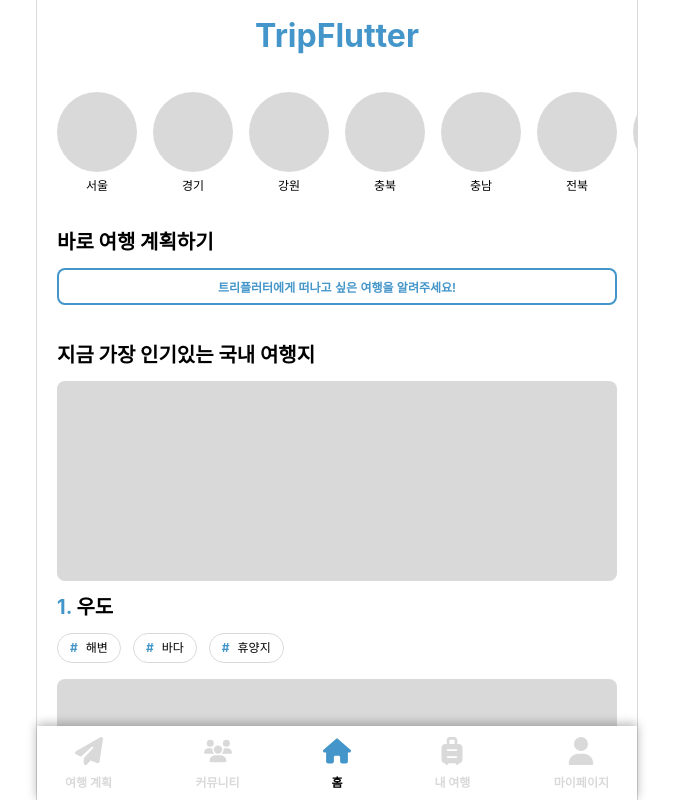
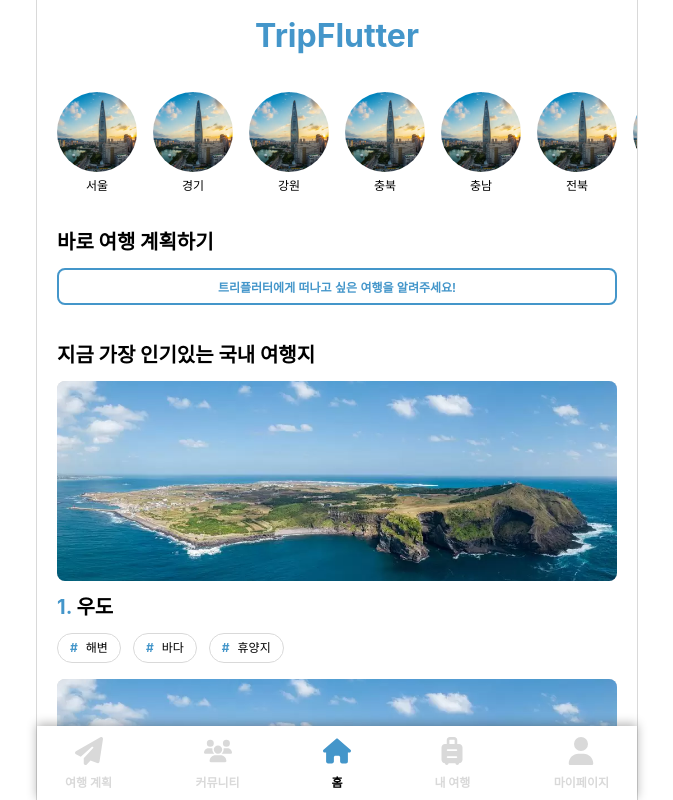
Before and after one commit to dd1761/TripFlutter-FE, a Next.js app: page / in a window 1280 px wide. Shown: the top 800 px of the page, without its empty margins (303-976 px from the left). Built offline with nearby package versions, Linux system fonts and the light colour scheme.

Commit message:
Feat : Add Dummy Image for main page

```diff
--- a/app/components/main/LocationThumbNailCard.tsx
+++ b/app/components/main/LocationThumbNailCard.tsx
@@ -1,6 +1,8 @@
 "use client";
 import styled from "styled-components";
 import { COLORS } from "@/public/styles/colors";
+import Image from "next/image";
+import DUMMY_THUMB from "/public/images/dummy_seoul.jpeg";
 
 interface LocationRankCardProps {
   img?: string;
@@ -13,7 +15,16 @@
 }) => {
   return (
     <LocationCardContainer>
-      <LocationThumbnail />
+      <LocationThumbnail>
+        <Image
+          src={DUMMY_THUMB}
+          alt={locationName}
+          layout="fill"
+          loading="lazy"
+          objectFit="cover"
+          style={{ borderRadius: "50%" }}
+        />
+      </LocationThumbnail>
       <LocationName>{locationName}</LocationName>
     </LocationCardContainer>
   );
@@ -27,10 +38,13 @@
 `;
 
 const LocationThumbnail = styled.div`
+  position: relative;
   width: 80px;
   height: 80px;
   border-radius: 50%;
-  background-color: ${COLORS.greyColor};
+
+  & > img {
+  }
 `;
 
 const LocationName = styled.div`
--- a/app/components/main/PopularLocationCard.tsx
+++ b/app/components/main/PopularLocationCard.tsx
@@ -1,11 +1,11 @@
 "use client";
 import styled from "styled-components";
 import { COLORS } from "@/public/styles/colors";
-
+import Image from "next/image";
 import Tag from "../commons/Tag";
 
 interface PopularLocationCardProps {
-  img?: string;
+  img: string;
   rank: number;
   locationName: string;
   tags: string[];
@@ -19,7 +19,16 @@
 }) => {
   return (
     <PopularLocationCardContainer>
-      <LocationImage />
+      <LocationImage>
+        <Image
+          src={img}
+          alt={locationName}
+          layout="fill"
+          loading="lazy"
+          objectFit="cover"
+          style={{ borderRadius: "8px" }}
+        />
+      </LocationImage>
       <LocationTitle>
         <span>{rank}.</span> {locationName}
       </LocationTitle>
@@ -40,6 +49,7 @@
 `;
 
 const LocationImage = styled.div`
+  position: relative;
   width: 100%;
   height: 200px;
   background-color: ${COLORS.greyColor};
--- a/app/page.tsx
+++ b/app/page.tsx
@@ -5,6 +5,7 @@
 import LocationThumbNailCard from "./components/main/LocationThumbNailCard";
 import PopularLocationCard from "./components/main/PopularLocationCard";
 import StyledButton from "./components/commons/StyledButton";
+import DUMMY_UDO from "/public/images/dummy_udo.png";
 
 const Home: React.FC = () => {
   const DUMMY_LOCATION: string[] = [
@@ -20,19 +21,19 @@
 
   const DUMMY_POPULAR_LOCATION = [
     {
-      img: "",
+      img: DUMMY_UDO,
       rank: 1,
       locationName: "우도",
       tags: ["해변", "바다", "휴양지"],
     },
     {
-      img: "",
+      img: DUMMY_UDO,
       rank: 2,
       locationName: "설악산",
       tags: ["산", "자연", "등산"],
     },
     {
-      img: "",
+      img: DUMMY_UDO,
       rank: 3,
       locationName: "하남 스타필드",
       tags: ["도심", "쇼핑", "먹거리"],
```
Also changed, not shown: public/images/dummy_udo.png (added).
